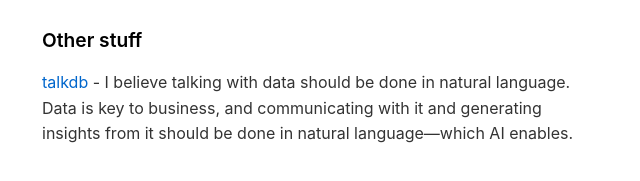
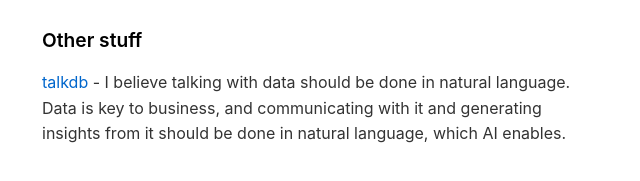
Before and after one commit to ujjalsharma100/ujjalsharma100.github.io, a plain HTML site: page index.html in a window 1280 px wide. Shown: the part 535-716 px from the top of the page, 318-958 px from the left. Drawn offline with Linux system fonts and the light colour scheme.

Commit message:
minor stuff

```diff
--- a/index.html
+++ b/index.html
@@ -19,6 +19,6 @@
     <p>Connect with me on <a href="https://github.com/ujjalsharma100">github</a>, <a href="https://x.com/ujjalsharma81">twitter</a>, <a href="https://www.linkedin.com/in/ujjal-sharma-631351125/">linkedin</a>, or drop a 'Hi' at <a href="mailto:ujjalsharma81@gmail.com">ujjalsharma81@gmail.com</a>!</p>
 
     <h2>Other stuff</h2>
-    <p><a href="https://ujjalsharma100.github.io/talkdb-landing-page/">talkdb</a> - I believe talking with data should be done in natural language. Data is key to business, and communicating with it and generating insights from it should be done in natural language—which AI enables.</p>
+    <p><a href="https://ujjalsharma100.github.io/talkdb-landing-page/">talkdb</a> - I believe talking with data should be done in natural language. Data is key to business, and communicating with it and generating insights from it should be done in natural language, which AI enables.</p>
 </body>
 </html>
```
